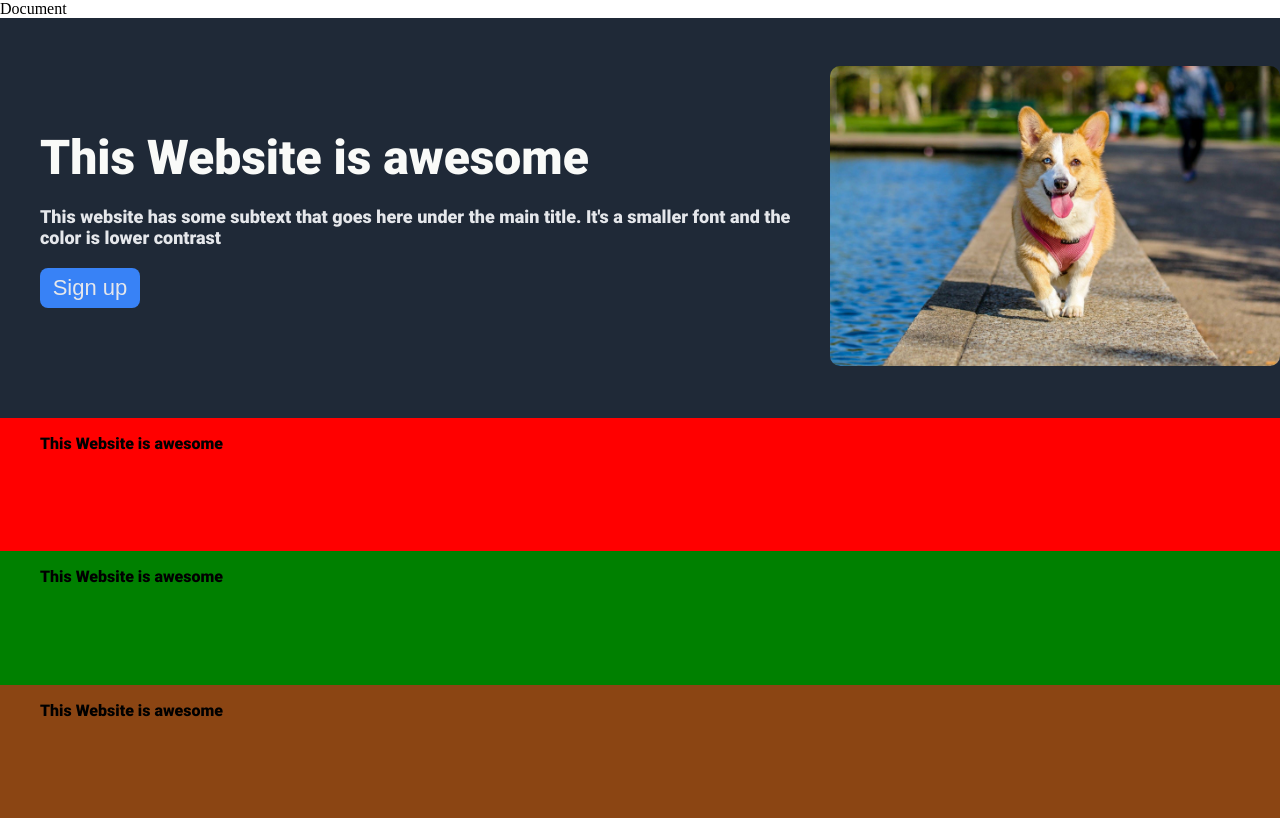
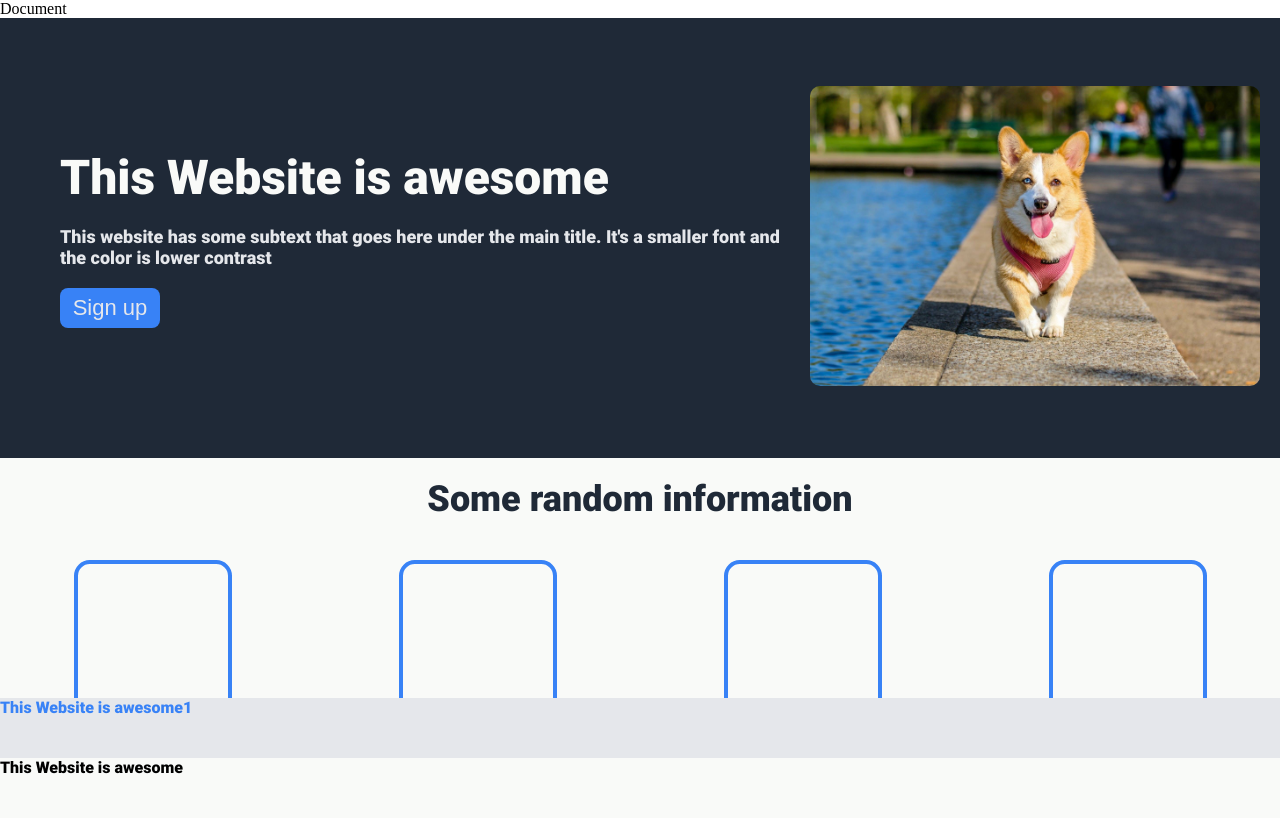
Before and after one commit to Luka01K/Landing_page, a plain HTML site: page index.html in a window 1280 px wide. Drawn offline with Linux system fonts and the light colour scheme.

Commit message:
Section 2
Starting and finishing the second section, making the image boxes

```diff
--- a/index.html
+++ b/index.html
@@ -13,11 +13,11 @@
     <div class="content">
 
         <div class="sec1 sec">
-            <div class="sec_left">
+            <div class="secLeft">
 
                 <ul>
 
-                    <li class="hero_text s1t"><a>This Website is awesome</a></li>
+                    <li class="heroText s1t"><a>This Website is awesome</a></li>
 
                     <li class="subtext s1t"><a>This website has some subtext that goes here under the main title. It's a smaller font and the color is lower contrast</a></li>
 
@@ -27,7 +27,7 @@
 
             </div>
 
-            <div class="sec_right">
+            <div class="secRight">
                 <div class="img"><img src="/images/pexels-muhannad-alatawi-58997.jpg"></div>
             </div>
 
@@ -36,25 +36,45 @@
 
 
 
-        <div class="sec2 sec"><ul>
+        <div class="sec2 sec">
 
-            <li class="place_holder"><a>This Website is awesome</a></li>
+            <div class="infoText s2c"><a>Some random information</a></div>
 
+            <div class="infoBoxContainer">
+                <div class="infoBoxSection">
+                    <div class="infoBox"></div>
+                    <div class="subtextInfo">This is some subtex under an image</div>
 
-        </ul>
+                </div>
+
+                <div class="infoBoxSection">
+                    <div class="infoBox"></div>
+                    <div class="subtextInfo">This is some subtex under an image</div>
+                </div>
+
+                <div class="infoBoxSection">
+                    <div class="infoBox"></div>
+                    <div class="subtextInfo">This is some subtex under an image</div>
+                </div>
+
+                <div class="infoBoxSection">
+                    <div class="infoBox"></div>
+                    <div class="subtextInfo">This is some subtex under an image</div>
+                </div>
+            </div>
+
         </div>
 
-        <div class="sec3 sec"><ul>
+        <div class="sec3 sec">
 
-            <li class="place_holder"><a>This Website is awesome</a></li>
+            <div class="place_holder"><a>This Website is awesome1</a></div>
 
-        </ul>
         </div>
 
-        <div class="sec4 sec"><ul>
+        <div class="sec4 sec">
 
-            <li class="place_holder"><a>This Website is awesome</a></li>
-        </ul>
+            <div class="place_holder"><a>This Website is awesome</a></div>
+
         </div>
 
     </div>
--- a/style.css
+++ b/style.css
@@ -31,9 +31,10 @@ html, body {
     height: 400px;
     background: #1f2937;
     justify-content: space-around;
+    padding: 20px;
 }
 
-    .sec_left {
+    .secLeft {
         display: flex;
         flex-direction: column;
         flex-wrap: wrap;
@@ -50,7 +51,7 @@ html, body {
         justify-content: center;
     }
 
-    .hero_text {
+    .heroText {
         font-size: 48px;
         font-weight: 900;
         color: #f9faf8;
@@ -71,7 +72,7 @@ html, body {
         height: 40px;
     }
 
-    .sec_right {
+    .secRight {
         display: flex;
         justify-content: center;
         align-items: center;
@@ -86,13 +87,52 @@ html, body {
 
 
 .sec2 {
-    background: red;
+    display: flex;
+    flex-direction: column;
+    align-items: center;
+    background: #f9faf8;
+    padding: 20px;
+
 }
 
+    .infoText {
+        font-size: 36px;
+        font-weight: 900;
+        color: #1f2937
+    }
+
+    .infoBoxContainer {
+        display: flex;
+        flex-direction: row;
+        gap: 100px;
+        padding: 20px;
+        justify-content: space-evenly;
+    }
+
+    .infoBoxSection {
+        display: flex;
+        padding: 20px;
+        flex-direction: column;
+        align-items: center;
+        text-align: center;
+        gap: 20px;
+    }
+
+    .infoBox {
+        border: #3882f6;
+        border-style: solid;
+        border-width: 4px;
+        border-radius: 10%;
+        height: 150px;
+        width: 150px;
+
+    }
+
 .sec3 {
-    background: green;
+    background: #e5e7eb;
+    color: #3882f6;
 }
 
 .sec4 {
-    background: saddlebrown;
+    background: #f9faf8;
 }
```
